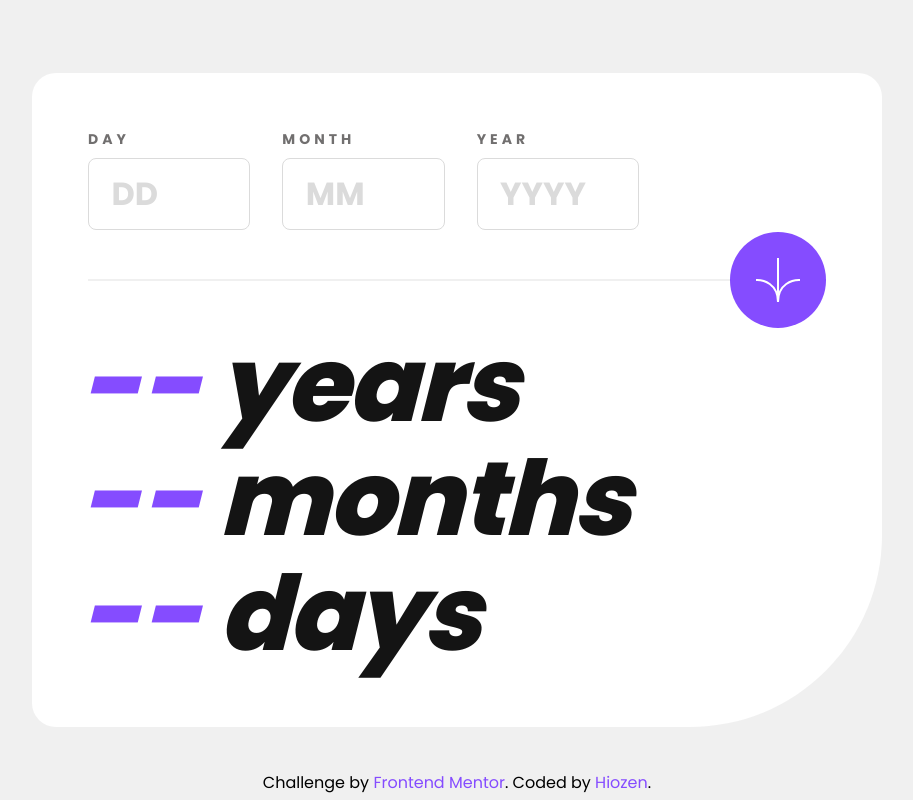
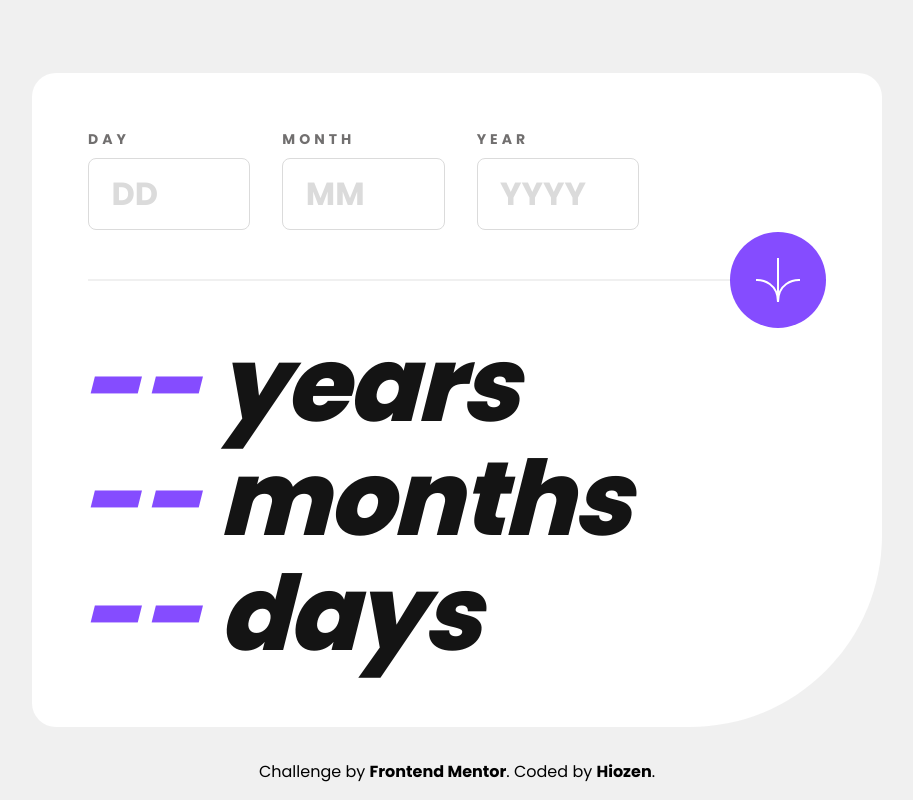
Before and after one commit to axendes/fm-age-calculator-design, a plain HTML site: page index.html in a window 1280 px wide. Shown: the whole page, without its empty margins (183-1096 px from the left). Drawn offline with Linux system fonts and the light colour scheme.

Commit message:
Update style.css

```diff
--- a/style.css
+++ b/style.css
@@ -266,23 +266,23 @@
 
 .attribution {
     position: absolute;
-    inset: auto auto 5px;
+    inset: auto 0 1rem 0;
 
     font-size: 1rem;
     text-align: center;
+
+    color: var(--black);
+
+    cursor: default;
 }
 
 .attribution__link {
-    text-decoration: underline;
-    text-decoration-thickness: 1px;
-    text-decoration-color: transparent;
-
-    color: var(--purple);
-
-    transition: color 200ms, text-decoration-color 200ms;
+    text-decoration: none;
+    font-weight: 700;
+    color: var(--black);
+    transition: color 200ms;
 }
 
 .attribution__link:hover {
-    color: var(--black);
-    text-decoration-color: var(--black);
+    color: var(--purple);
 }
```
